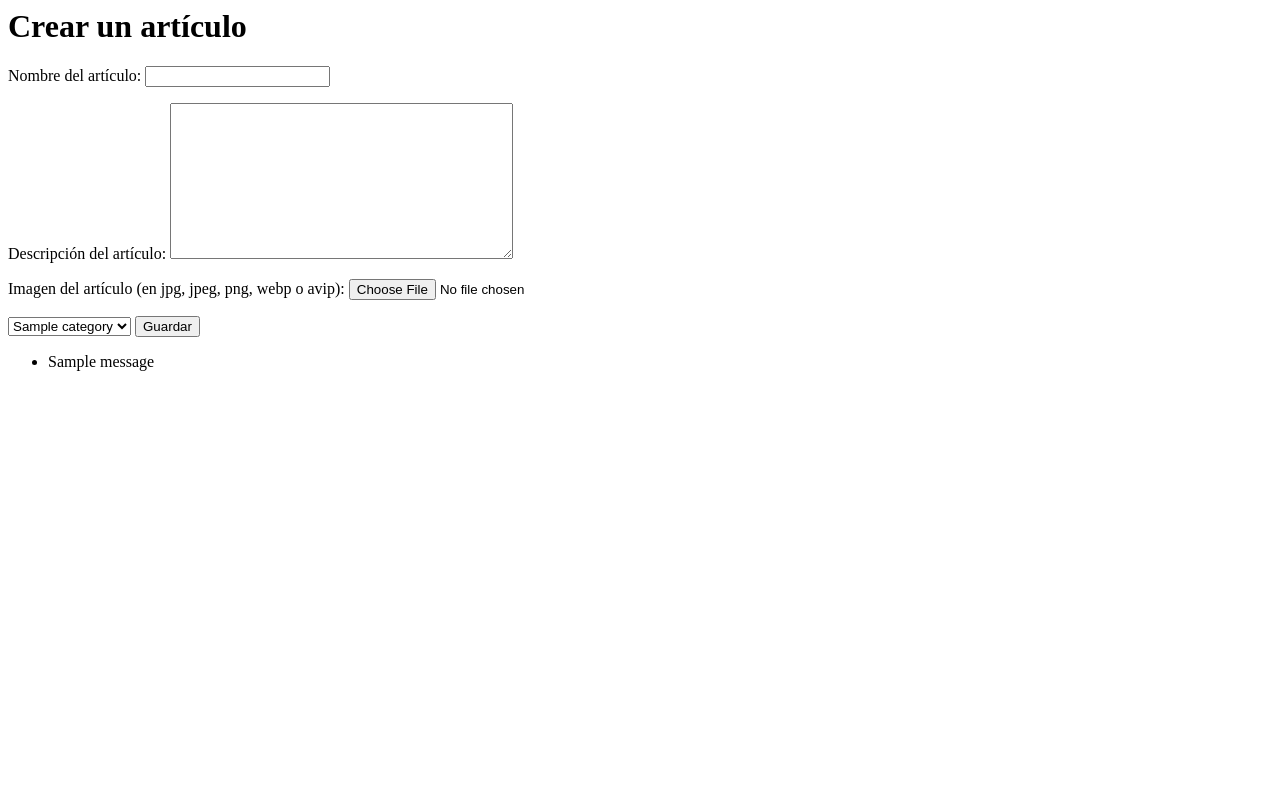
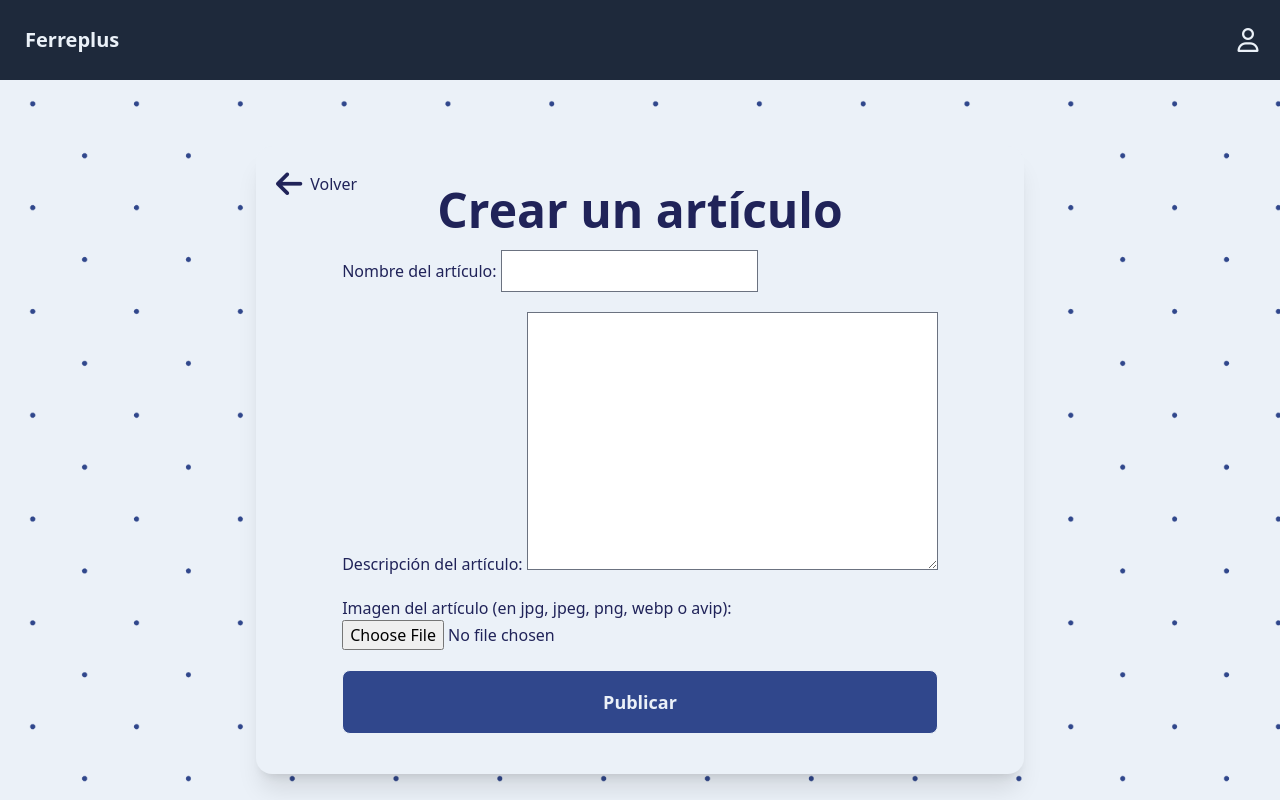
Before and after one commit to daniNKV/ferreplus, a Django app: page /item/subirArticulo/ in a window 1280 px wide. Run offline with Django 5.2, Linux system fonts and the light colour scheme; tables that the repository leaves empty hold one stand-in row (values such as "Sample post"); one stand-in notice (Sample message) is shown; some libraries are stand-ins or nearby versions.

Commit message:
reutilizar template de formularios

```diff
--- /dev/null
+++ b/src/templates/base_form.html
@@ -0,0 +1,28 @@
+{% extends 'base.html' %}
+
+{% load static %}
+
+{% block head_title %}
+{% endblock %}
+
+{% block extra_head %}
+  <link href="https://cdn.jsdelivr.net/npm/daisyui@4.10.2/dist/full.min.css" rel="stylesheet" type="text/css" />
+{% endblock extra_head %}
+
+{% block body %}
+
+{% include 'navbar.html' %}
+
+<section class="hero pt-20 min-h-screen bg-cover bg-neutral" style="background-image: url({% static 'img/background.png' %})">
+    <div class="relative hero-content w-11/12 max-w-3xl p-5 md:px-20 md:py-10 card mt-10 text-dark bg-neutral shadow-xl">
+        <a href="{% url 'profile_view' user_id=user.pk %}" class="absolute top-0 text-dark left-0 p-5 inline-flex items-center text-gray-500 hover:text-gray-700">
+          <i class="fas fa-arrow-left text-3xl mr-2"></i>
+          Volver
+        </a>
+        <h1 class="text-5xl font-bold text-center">{% block title %}{% endblock %}</h1>
+
+        {% block form %}
+        {% endblock %}
+    </div>
+</section>
+{% endblock %}
--- a/src/templates/item/create_item.html
+++ b/src/templates/item/create_item.html
@@ -1,20 +1,15 @@
-<h1>Crear un artículo</h1>
+{% extends 'base_form.html' %}
 
-<form method="POST" enctype="multipart/form-data">
+{% block title %}
+Crear un artículo
+{% endblock %}
+
+{% block form %}
+
+<form method="POST" class="form-control gap-5" enctype="multipart/form-data">
     {% csrf_token %}
     {{form.as_p}}
-    <select class="form-control" id="make" name='selected_category'>
-        {% for category in categories %}
-            <option value='{{category.id}}'>{{ category.name }}</option>
-        {% endfor %}
-    </select>
+    <button type="submit" class="btn btn-lg btn-outline bg-main text-neutral">Publicar</button>
+</form>
 
-    <button>Guardar</button>
-</form>
-{% if messages %}
-    <ul class="messages">
-        {% for message in messages %}
-            <li{% if message.tags %} class="{{ message.tags }}"{% endif %}>{{ message }}</li>
-        {% endfor %}
-    </ul>
-{% endif %}
+{% endblock %}
```
Also changed, not shown: src/templates/profiles/profile_edit.html (+4 -23 lines).
